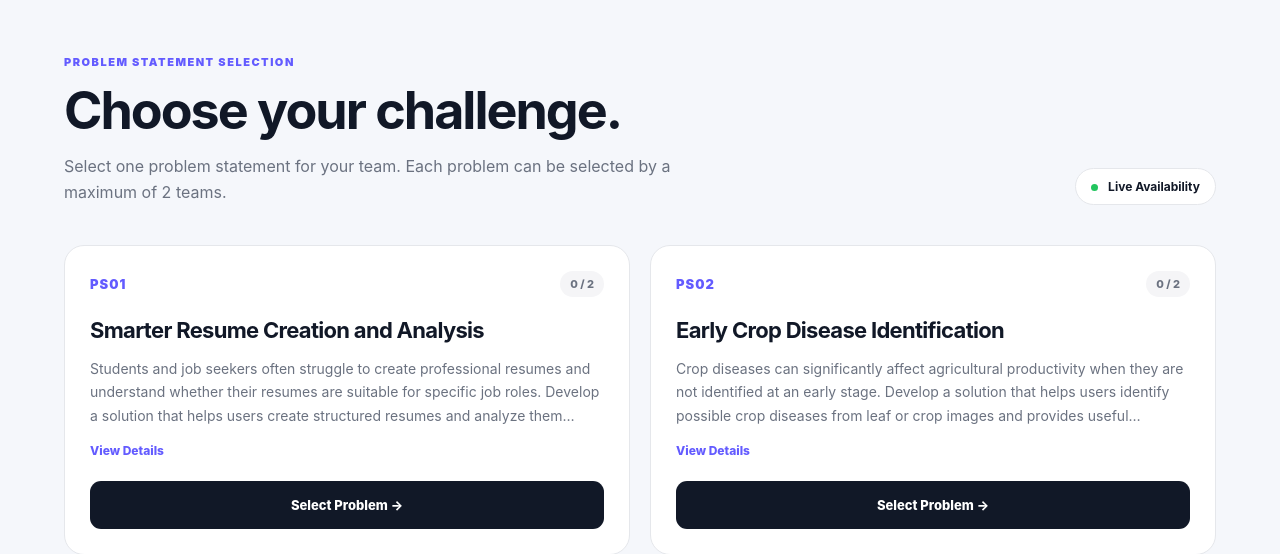
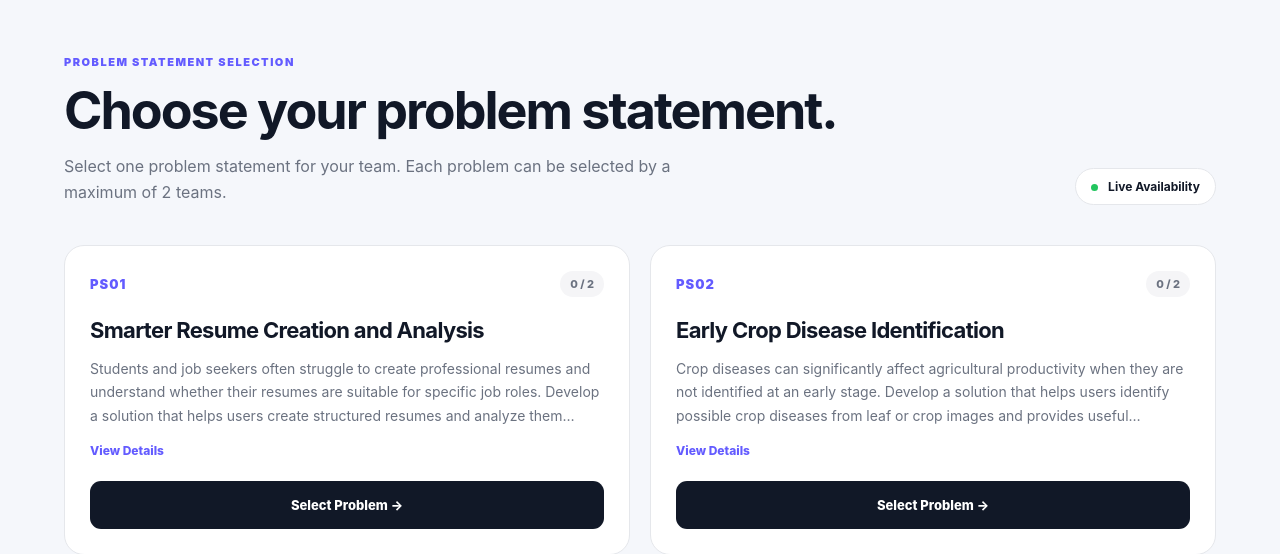
Before and after one commit to AIEra-AIML/Innovxthon_Website, a Flask app: page /problems in a window 1280 px wide. Shown: the part 75-629 px from the top of the page. Run offline with Flask 3, Linux system fonts and the light colour scheme; the visitor is signed in with stand-in values (Sample User, id 1); data comes from the database, SQL or seed files in the repository; data that the repository does not hold is empty.

Commit message:
Update problems.html

```diff
--- a/templates/problems.html
+++ b/templates/problems.html
@@ -39,7 +39,7 @@
             </div>
 
             <h1>
-                Choose your challenge.
+                Choose your problem statement.
             </h1>
 
             <p>
```
